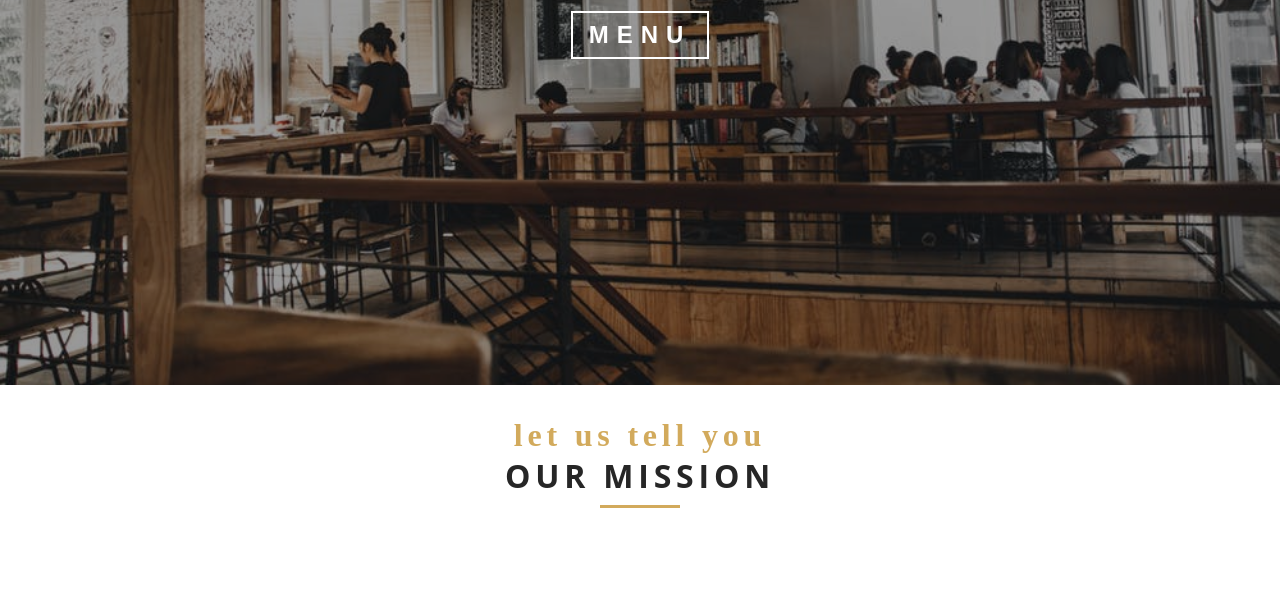
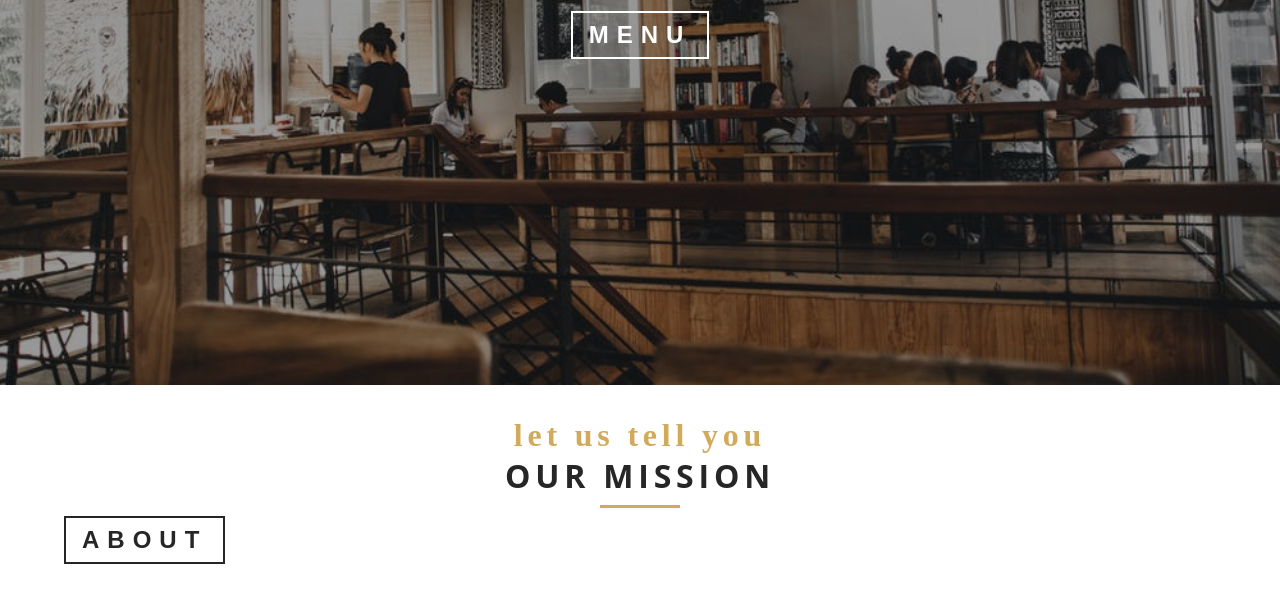
Before and after one commit to Danyvi/gatsby_restaurant, a Gatsby site: page / in a window 1280 px wide. Shown: the part 415-1018 px from the top of the page. Before the commit the page ends 963 px from the top, so only its background shows below. Built offline with nearby package versions, Linux system fonts and the light colour scheme; Gatsby itself is replaced by a stand-in of ours.

Commit message:
Section Button

```diff
--- a/src/components/HomePageComponents/QuickInfo.js
+++ b/src/components/HomePageComponents/QuickInfo.js
@@ -1,10 +1,11 @@
 import React, { Component } from 'react'
-import { Section, Title } from '../../utils'
+import { Section, Title, SectionButton } from '../../utils'
 export default class QuickInfo extends Component {
   render() {
     return (
       <Section>
         <Title message="let us tell you" title="our mission" />
+        <SectionButton>about</SectionButton>
       </Section>
     )
   }
--- a/src/utils/Button.js
+++ b/src/utils/Button.js
@@ -22,4 +22,13 @@ const BannerButton = styled.button`
 // this button does not have the position so it can be used in different situation.
 // you have to specify it in the style where you want to use it (in this case in index.js)
 
-export { BannerButton }
+const SectionButton = styled(BannerButton)`
+  color: ${ styles.colors.mainBlack };
+  ${ styles.border({ color:`${ styles.colors.mainBlack }` })};
+  &:hover{
+    background: ${ styles.colors.mainBlack };
+    color: ${styles.colors.mainYellow };
+  }
+`
+
+export { BannerButton, SectionButton }
--- a/src/utils/index.js
+++ b/src/utils/index.js
@@ -1,8 +1,8 @@
 import * as styles from './styles'
 import { HomeHeader, PageHeader } from './Header'
 import Banner from './Banner'
-import { BannerButton } from './Button'
+import { BannerButton, SectionButton } from './Button'
 import { Section } from './Section'
 import { Title } from './Title'
 
-export { styles, HomeHeader , PageHeader, Banner, BannerButton, Section, Title }
+export { styles, HomeHeader , PageHeader, Banner, BannerButton, Section, Title, SectionButton }
```
